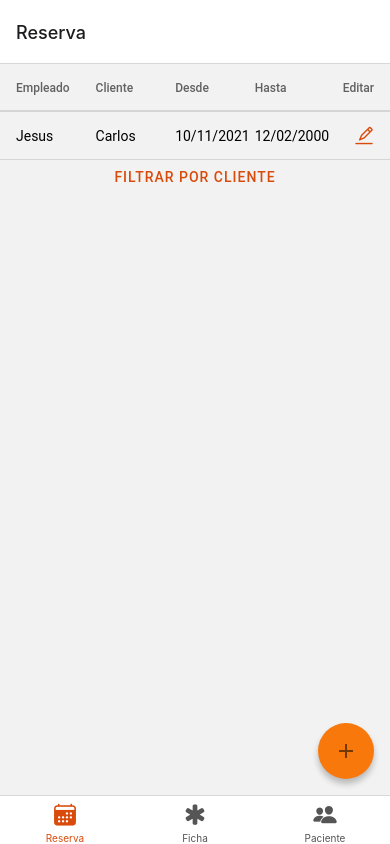
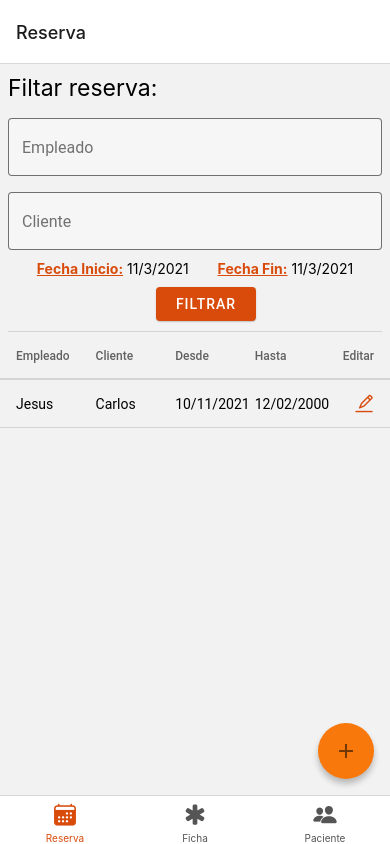
Before and after one commit to jesusromanm99/FronEnd-2doParcial, a React Native app: screen /Reserva in a window 390 px wide. Built offline with nearby package versions, Linux system fonts and the light colour scheme; no server answers.

Commit message:
Se agrega los input para filtrar reserva

```diff
--- a/src/pages/pages/Reserva/CrearReserva.js
+++ b/src/pages/pages/Reserva/CrearReserva.js
@@ -84,8 +84,8 @@ const CrearReserva=()=>{
 
     return(
         <ScrollView style={styles.container}>
-
-            <Text style={styles.containeritem}> Filtro:</Text>
+            {/* Filtro de la Reserva */}
+            <Text style={[styles.containeritem,styles.title]}> Obtener agenda:</Text>
             <DropDown
                      label={"Fisioterapeuta"}
                      mode={"outlined"}
@@ -97,11 +97,11 @@ const CrearReserva=()=>{
                      list={fisioOptions}
                      style={styles.containeritem}
             />
-            <Button
-                labelStyle={{textDecorationLine:'underline'}}
-                uppercase={false}
-                onPress={()=>setShowDate(true)}
-            >  Seleccionar una fecha</Button>
+            <Text style={styles.containeritem}>
+                <Text style={{textDecorationLine:'underline',color:colors.primary,fontWeight: 'bold'}}  onPress={()=>setShowDate(true)}>Fecha de Reserva:</Text>
+                <Text>{' '+fecha.toLocaleDateString()}</Text>
+            </Text>
+
 
             {showDate &&
                 <DateTimePicker
@@ -119,7 +119,7 @@ const CrearReserva=()=>{
              <Divider colors={colors.primary}/>
 
             {/* Crear Reserva*/}
-            <Text style={styles.containeritem}> Crear Reserva:</Text>
+            <Text style={[styles.containeritem,styles.title]}> Crear reserva:</Text>
             <DropDown
                      label={"Cliente"}
                      mode={"outlined"}
@@ -145,9 +145,10 @@ const CrearReserva=()=>{
               <TextInput
                 label="Fecha"
                 mode="outlined"
-                value={fechaCadena}
+                value={fecha.toLocaleDateString()}
                 blur
                 style={styles.containeritem}
+                disabled
             />
             <Button mode="contained" onPress={addReservation}>Crear Reserva</Button>
 
@@ -160,7 +161,7 @@ const styles=StyleSheet.create({
         marginVertical:10
     },
     title:{
-        fontSize:15
+        fontSize:23
     },
     containeritem:{
         marginVertical:15
--- a/src/pages/pages/Reserva/Reserva.js
+++ b/src/pages/pages/Reserva/Reserva.js
@@ -1,14 +1,30 @@
 import React from "react";
-import { Text,StyleSheet } from "react-native";
-import { Button, DataTable } from 'react-native-paper';
+import moment from "moment";
+
+import { Text,StyleSheet,View } from "react-native";
+import { Button, DataTable,Searchbar,TextInput,Divider } from 'react-native-paper';
 import { Ionicons,AntDesign } from '@expo/vector-icons';
 import colors from "../../res/colors";
 import { FAB } from 'react-native-paper';
 import { getAllReservation } from "../../libs/http";
 import { getScheduleByClient } from "../../libs/http";
+import DateTimePicker from '@react-native-community/datetimepicker';
+
 
 export default function Reserva({navigation}){
 
+    /*States */
+    const [searchEmpleado, setSearchEmpleado] = React.useState('');
+    const [searchCliente, setSearchCliente] = React.useState('');
+
+
+    const [endDate,setEndDate]=React.useState(new Date())
+    const [showEndDate,setEndShowDate]=React.useState(false)
+
+    const [startDate,setStartDate]=React.useState(new Date())
+    const [showStartDate,setStartShowDate]=React.useState(false)
+
+    /*Methods */
     const goToCreateReservation=()=>{
             navigation.navigate('CrearReserva')
     }
@@ -22,11 +38,78 @@ export default function Reserva({navigation}){
         const {data,error}=await getScheduleByClient(7)
 
     }
+    const onChangeStartDate=(event, selectedDate) => {
+        const d = selectedDate || startDate;
+        setStartShowDate(false);
+        setStartDate(d);
+    };
+    const onChangeEndDate=(event, selectedDate) => {
+        const d = selectedDate || endDate;
+        setEndShowDate(false);
+        setEndDate(d);
+    };
+    const filterReservation=()=>{
+        console.log('Filtrando reservas....')
+    }
+    /*Use Effect */
     React.useEffect(()=>{
         getReservation()
     },[])
     return(
         <>
+             <Text style={[styles.space,styles.title]}>Filtar reserva:</Text>
+             <TextInput
+                mode="outlined"
+                label="Empleado"
+                value={searchEmpleado}
+                onChangeText={text => setSearchEmpleado(text)}
+                style={styles.space}
+            />
+             <TextInput
+                mode="outlined"
+                label="Cliente"
+                value={searchCliente}
+                onChangeText={text => setSearchCliente(text)}
+                style={styles.space}
+            />
+
+            <View style={[styles.space,{flexDirection:'row',justifyContent:'space-evenly'}]}>
+                    <Text>
+                        <Text style={{textDecorationLine:'underline',color:colors.primary,fontWeight: 'bold'}} onPress={()=>setStartShowDate(true)}>Fecha Inicio:</Text>
+                        <Text>{' '+startDate.toLocaleDateString()}</Text>
+                    </Text>
+                    <Text>
+                        <Text style={{textDecorationLine:'underline',color:colors.primary,fontWeight: 'bold'}} onPress={()=>setEndShowDate(true)}>Fecha Fin:</Text>
+                        <Text>{' '+endDate.toLocaleDateString()}</Text>
+                    </Text>
+            </View>
+            <Button mode="contained" onPress={filterReservation}
+                    style={[{width:100,marginLeft:'40%'},styles.space]}>Filtrar</Button>
+            <Divider style={styles.space} colors={colors.primary}/>
+
+            {showStartDate &&
+                <DateTimePicker
+
+                value={startDate}
+                mode="date"
+                display="default"
+                onChange={onChangeStartDate}
+                textColor={colors.primary}
+
+                 />
+            }
+            {showEndDate &&
+                <DateTimePicker
+
+                value={endDate}
+                mode="date"
+                display="default"
+                onChange={onChangeEndDate}
+                textColor={colors.primary}
+
+                 />
+            }
+
              <DataTable style={{marginLeft:0}}>
                 <DataTable.Header>
 
@@ -48,7 +131,7 @@ export default function Reserva({navigation}){
 
 
              </DataTable>
-            <Button onPress={filterByClient}>Filtrar Por cliente</Button>
+
             <FAB
                 style={styles.fab}
                 icon="plus"
@@ -72,8 +155,13 @@ const styles = StyleSheet.create({
         bottom: 0,
     },
     cell:{
-
         flex:2,
-
+    },
+    space:{
+        marginTop:10,
+        marginHorizontal:8
+    },
+    title:{
+        fontSize:23
     }
   });
```
Also changed, not shown: src/pages/libs/http.js.
